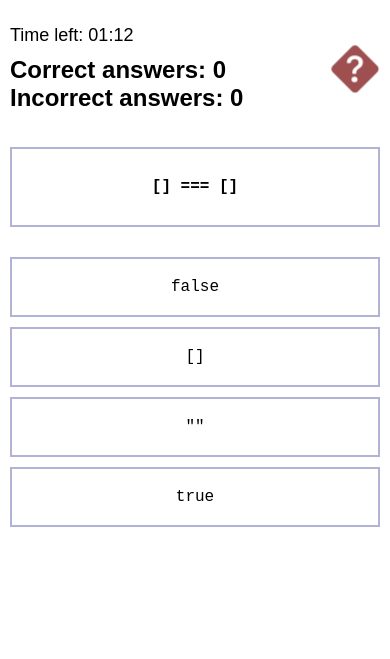
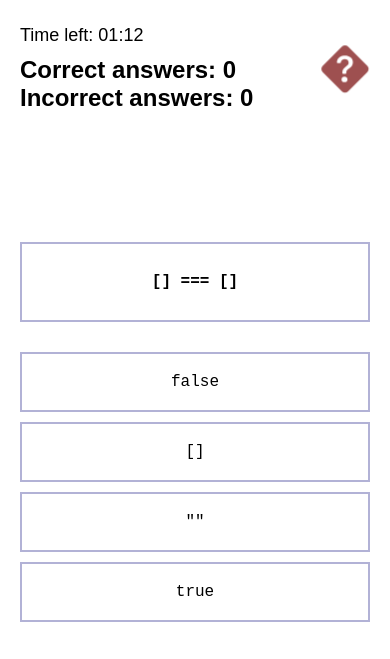
Before and after one commit to mad-pillow/JS-types-game, a React app: page /#/game in a window 390 px wide. Shown: the part 85-744 px from the top of the page. Built offline with nearby package versions, Linux system fonts and the light colour scheme.

Commit message:
edit adaptive styles

```diff
--- a/src/Components/App/App.js
+++ b/src/Components/App/App.js
@@ -282,7 +282,7 @@ export default class App extends Component {
               exact
               path="/game"
               render={props => (
-                <>
+                <div className="gamepad__container section-container">
                   <Gamepad
                     isDone={this.state.isDone}
                     tasks={this.state.tasks}
@@ -306,7 +306,7 @@ export default class App extends Component {
                       handleHelpMe={this.handleHelpMe}
                     />
                   </div>
-                </>
+                </div>
               )}
             />
             <Route
--- a/src/Components/App/Footer/footer.css
+++ b/src/Components/App/Footer/footer.css
@@ -22,6 +22,10 @@
   .footer__logo-link {
     font-size: 16px;
   }
+
+  .copyright {
+    font-size: 12px;
+  }
 }
 
 @media screen and (max-width: 720px) {
--- a/src/Components/App/Gamepad/gamepad.css
+++ b/src/Components/App/Gamepad/gamepad.css
@@ -1,3 +1,11 @@
+.gamepad__container {
+  display: flex;
+  flex-direction: row;
+  justify-content: space-between;
+  align-items: flex-start;
+  gap: 15px;
+}
+
 .gamepad {
   position: relative;
   flex: 0 1 500px;
@@ -7,7 +15,7 @@
   display: flex;
   flex-direction: column;
   justify-content: flex-start;
-  align-items: stretch;
+  align-items: flex-start;
 }
 
 .gamepad__btn-container {
@@ -29,17 +37,24 @@
   align-items: center;
 }
 
-@media screen and (max-width: 320px) {
+@media screen and (max-width: 375px) {
   .gamepad__formula {
-    margin-bottom: 10px;
+    margin-bottom: 15px;
     min-height: 60px;
   }
 }
 
-@media screen and (max-width: 720px) {
+@media screen and (max-width: 745px) {
   .gamepad {
     order: 2;
     flex: 0 0 auto;
     width: 100%;
   }
+
+  .gamepad__container {
+    flex-direction: column;
+    justify-content: space-between;
+    align-items: center;
+    gap: 10px;
+  }
 }
--- a/src/Components/App/Header/header.css
+++ b/src/Components/App/Header/header.css
@@ -119,7 +119,7 @@
   }
 }
 
-@media screen and (max-width: 720px) {
+@media screen and (max-width: 745px) {
   .nav__btn-container {
     display: inline-block;
   }
--- a/src/Components/App/app.css
+++ b/src/Components/App/app.css
@@ -39,7 +39,6 @@ body {
   flex-direction: row;
   justify-content: center;
   align-items: flex-start;
-  gap: 15px;
 }
 
 .section-container {
@@ -60,10 +59,9 @@ body {
   flex-wrap: wrap;
 }
 
-@media screen and (max-width: 360px) {
+@media screen and (max-width: 375px) {
   .main-container {
     padding: 10px 0;
-    gap: 10px;
   }
 }
 
@@ -79,7 +77,7 @@ body {
   .main-container {
     flex-direction: column;
     align-items: center;
-  justify-content: flex-start;
+    justify-content: flex-start;
   }
 
   .info-container {
@@ -89,6 +87,5 @@ body {
     flex-direction: row;
     justify-content: space-between;
     align-items: center;
-
   }
 }
```
